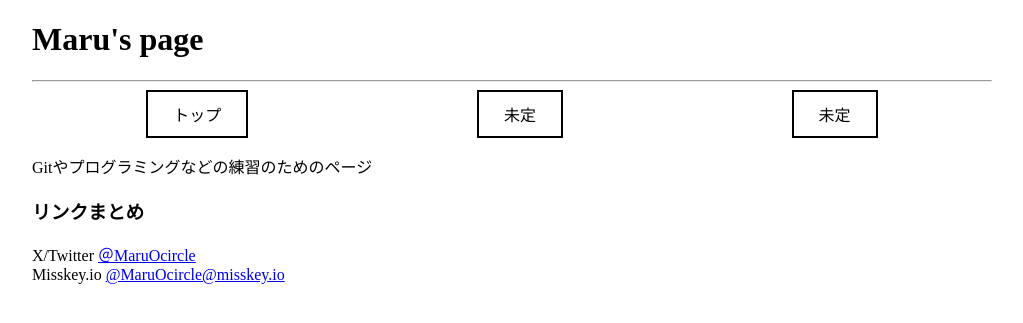
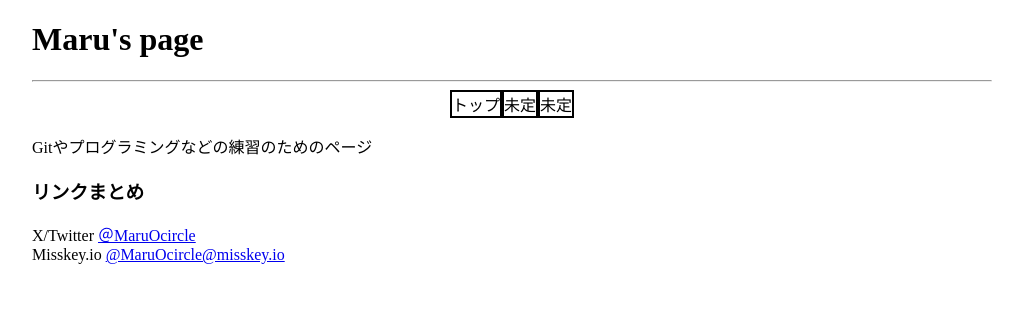
Before and after one commit to MaruOcircle/MaruOcircle.github.io, a Jekyll site: the page built from index.md, in a window 1280 px wide. Shown: the top 323 px of the page, without its empty margins (128-1151 px from the left). Built offline with Jekyll 4.4.1, drawn with Linux system fonts in a browser that asks for light colours.

Commit message:
Update style.css

```diff
--- a/assets/style.css
+++ b/assets/style.css
@@ -10,15 +10,28 @@
   justify-content: center;
 }
 
+a.btn{
+  font-size: 1.6rem;
+  font-weight: 700;
+  line-height: 1.5;
+  position: relative;
+  display: inline-block;
+  padding: 1rem 4rem;
+  cursor: pointer;
+  user-select: none;
+  transition: all 0.3s;
+  text-align: center;
+  vertical-align: middle;
+  text-decoration: none;
+  letter-spacing: 0.1em;
+  color: #212529;
+  border-radius: 0.5rem;
+}
+
 a.top_button{
   border: 2px solid #000;
   border-radius: 0;
-  padding: 10px 25px;
-  align-items: center;
-  margin: 0 auto;
-  max-width: 280px;
   background: #fff;
-
 }
 
 a.top_button:hover{
```
